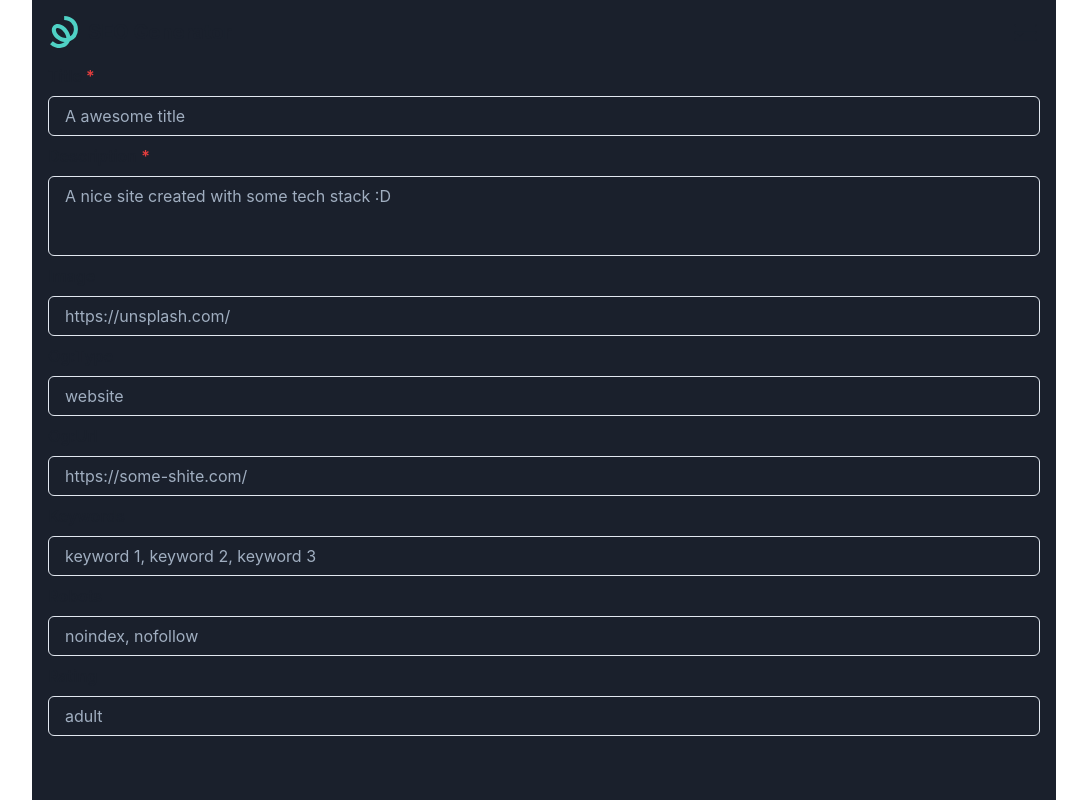
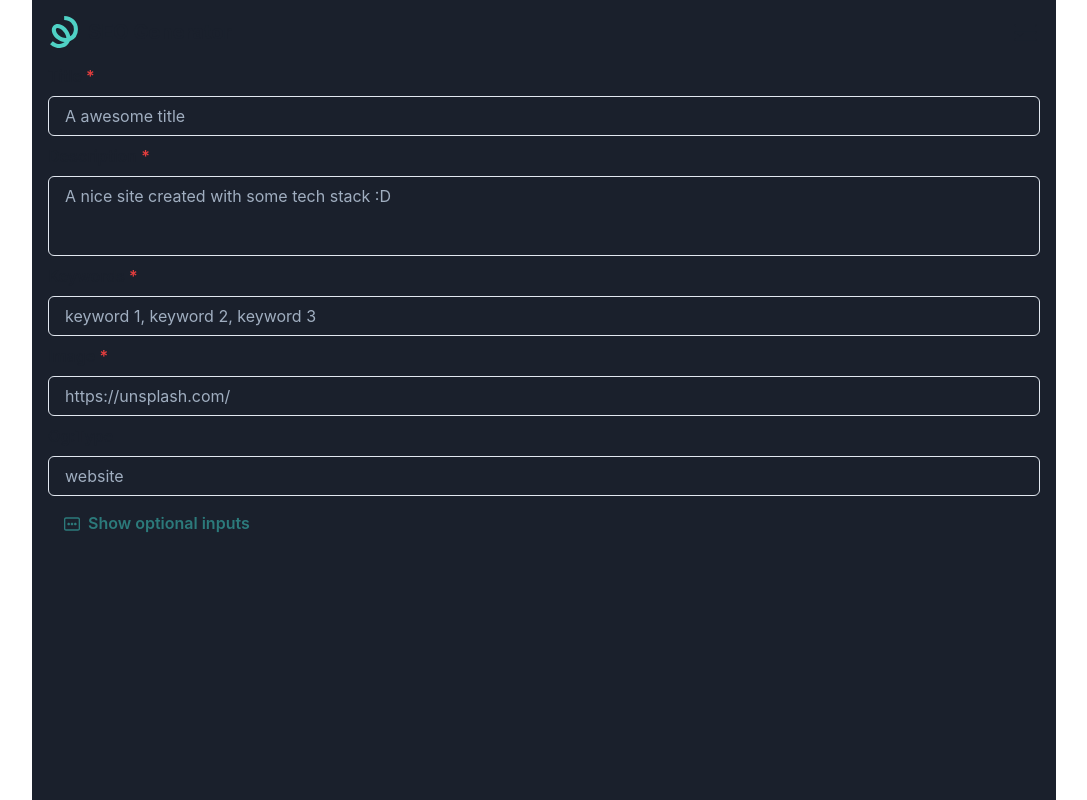
Before and after one commit to mrLuisFer/seo-generator, a Next.js app: page / in a window 1280 px wide. Shown: the whole page, without its empty margins (96-1183 px from the left). Built offline with nearby package versions, Linux system fonts and the light colour scheme.

Commit message:
add more inputs and separate into a optionalInputs and fix some styles

```diff
--- a/components/home/MetaForm/InputForm.js
+++ b/components/home/MetaForm/InputForm.js
@@ -1,4 +1,6 @@
+import { useState } from 'react'
 import { FormControl, Input, FormLabel } from '@chakra-ui/react'
+import { teal } from '../../../lib/chakraColors'
 
 export default function InputForm({
   required = false,
@@ -9,9 +11,17 @@ export default function InputForm({
   inputwidth,
   ...props
 }) {
+  const [isFocus, setIsFocus] = useState(false)
+
   return (
     <FormControl isRequired={required} id={inputId}>
-      <FormLabel htmlFor={inputId} fontWeight="semibold">
+      <FormLabel
+        htmlFor={inputId}
+        fontWeight="semibold"
+        color={isFocus ? teal.teal200 : ''}
+        display="inline-block"
+        userSelect="none"
+      >
         {labelValue}
       </FormLabel>
       <Input
@@ -22,6 +32,9 @@ export default function InputForm({
         placeholder={placeholder}
         type="text"
         width={inputwidth}
+        onFocus={() => setIsFocus(true)}
+        onBlur={() => setIsFocus(false)}
+        required={required}
       />
     </FormControl>
   )
--- /dev/null
+++ b/components/home/MetaForm/OptionalMetatagsInputs.js
@@ -0,0 +1,39 @@
+import { useEffect, useState } from 'react'
+import { Spinner } from '@chakra-ui/spinner'
+import InputForm from './InputForm'
+
+export default function OptionalMetatagsInputs() {
+  const [showSpinner, setShowSpinner] = useState(true)
+
+  useEffect(() => {
+    const timer = setTimeout(() => {
+      console.log('This will run after 1 second!')
+      setShowSpinner(false)
+    }, 700)
+    return () => clearTimeout(timer)
+  }, [])
+
+  return (
+    <>
+      {showSpinner ? (
+        <Spinner size="lg" color="cyan" />
+      ) : (
+        <>
+          <InputForm
+            inputId="ogUrlInput"
+            labelValue="Og:Url"
+            placeholder="https://some-page-url.com/"
+          />
+          <InputForm inputId="robotsInput" labelValue="Robots" placeholder="noindex, nofollow" />
+          <InputForm inputId="ratingInput" labelValue="Rating" placeholder="adult" />
+          <InputForm inputId="authorInput" labelValue="Author" placeholder="Author name" />
+          <InputForm
+            inputId="copyrightInput"
+            labelValue="Copyright"
+            placeholder="Copyright owner"
+          />
+        </>
+      )}
+    </>
+  )
+}
--- a/components/home/MetaForm/TextareaForm.js
+++ b/components/home/MetaForm/TextareaForm.js
@@ -1,4 +1,6 @@
+import { useState } from 'react'
 import { Textarea, FormControl, FormLabel } from '@chakra-ui/react'
+import { teal } from '../../../lib/chakraColors'
 
 export default function TextareaForm({
   placeholder,
@@ -10,9 +12,11 @@ export default function TextareaForm({
   required = false,
   ...props
 }) {
+  const [isFocus, setIsFocus] = useState(false)
+
   return (
     <FormControl id={textareaId} isRequired={required}>
-      <FormLabel htmlFor={textareaId} fontWeight="semibold">
+      <FormLabel htmlFor={textareaId} fontWeight="semibold" color={isFocus ? teal.teal200 : ''}>
         {labelValue}
       </FormLabel>
       <Textarea
@@ -21,7 +25,9 @@ export default function TextareaForm({
         id={textareaId}
         name={textareaId}
         placeholder={placeholder}
-        w={textareaWidth}></Textarea>
+        w={textareaWidth}
+        onFocus={() => setIsFocus(true)}
+        onBlur={() => setIsFocus(false)}></Textarea>
     </FormControl>
   )
 }
--- a/components/home/MetaForm/index.js
+++ b/components/home/MetaForm/index.js
@@ -1,10 +1,15 @@
-import { VStack } from '@chakra-ui/react'
+import { useState } from 'react'
+import { VStack, Button } from '@chakra-ui/react'
+import { CgMoreR } from 'react-icons/cg'
 import InputForm from './InputForm'
 import TextareaForm from './TextareaForm'
+import OptionalMetatagsInputs from './OptionalMetatagsInputs'
 
 export default function MetaForm() {
+  const [showOptionalInputs, setShowOptionalInputs] = useState(false)
+
   return (
-    <VStack as="form">
+    <VStack as="form" align="start">
       <InputForm inputId="titleInput" labelValue="Title" placeholder="A awesome title" required />
       <TextareaForm
         labelValue="Description"
@@ -13,21 +18,29 @@ export default function MetaForm() {
         required
         resize="none"
       />
-      <InputForm inputId="imgInput" labelValue="Image" placeholder="https://unsplash.com/" />
-      <InputForm inputId="ogTypeInput" labelValue="Og:Type" placeholder="website" />
-      <InputForm inputId="ogUrlInput" labelValue="Og:Url" placeholder="https://some-shite.com/" />
       <InputForm
         inputId="keywordsInput"
         labelValue="Keywords"
         placeholder="keyword 1, keyword 2, keyword 3"
+        required
       />
-      <InputForm inputId="robotsInput" labelValue="Robots" placeholder="noindex, nofollow" />
-      <InputForm inputId="ratingInput" labelValue="Rating" placeholder="adult" />
-      {/* <meta name="author" content="Author name" /> */}
-      {/* <meta name="copyright" content="Copyright owner" /> */}
+      <InputForm
+        inputId="imgInput"
+        labelValue="Image"
+        placeholder="https://unsplash.com/"
+        required
+      />
+      <InputForm inputId="ogTypeInput" labelValue="Og:Type" placeholder="website" />
 
-      {/* TODO: add a button to show more metatags inputs,
-      and a button for save the values in a global context */}
+      <Button
+        onClick={() => setShowOptionalInputs((prevShowOptionalInputs) => !prevShowOptionalInputs)}
+        colorScheme={showOptionalInputs ? 'blue' : 'teal'}
+        variant={showOptionalInputs ? 'outline' : 'ghost'}
+        leftIcon={<CgMoreR />}
+      >
+        {showOptionalInputs ? 'Hide optional inputs' : 'Show optional inputs'}
+      </Button>
+      {showOptionalInputs && <OptionalMetatagsInputs />}
     </VStack>
   )
 }
```
Also changed, not shown: 1 other file (tests, documents, lock files or other folders).
